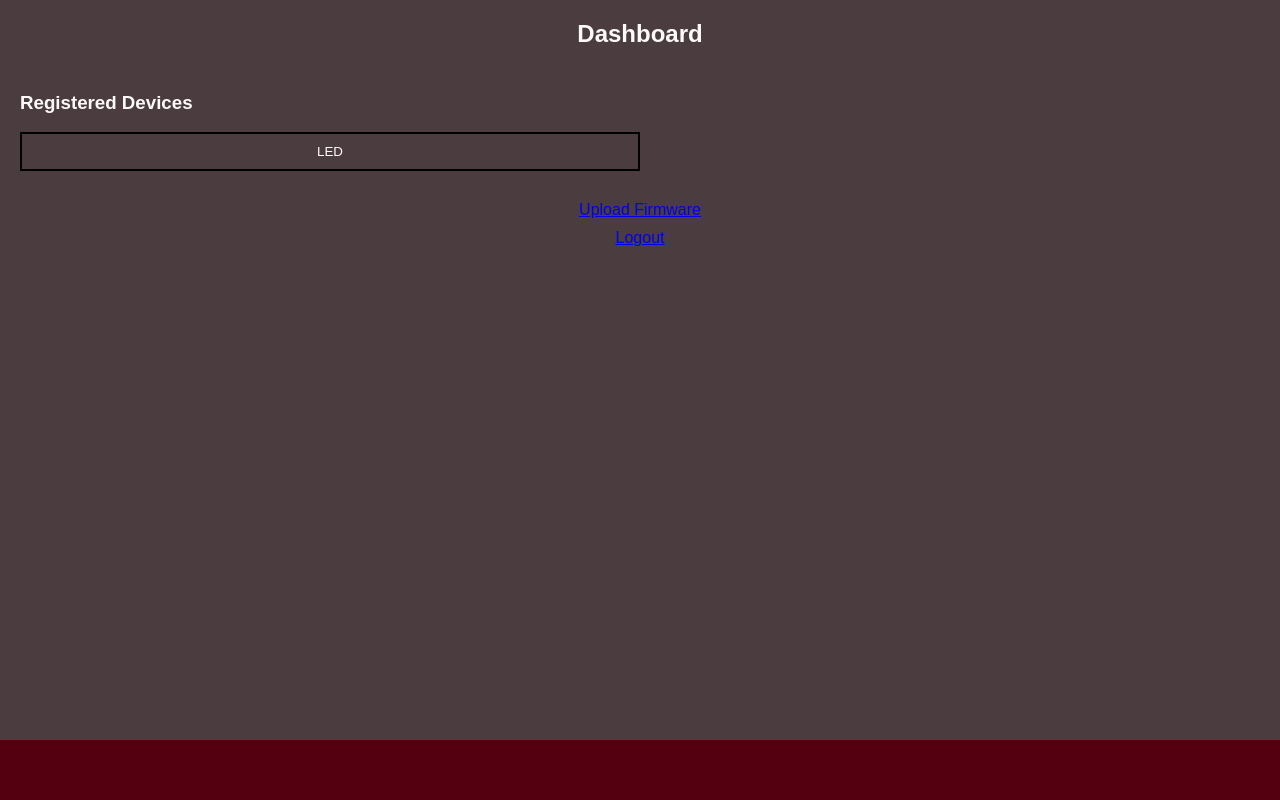
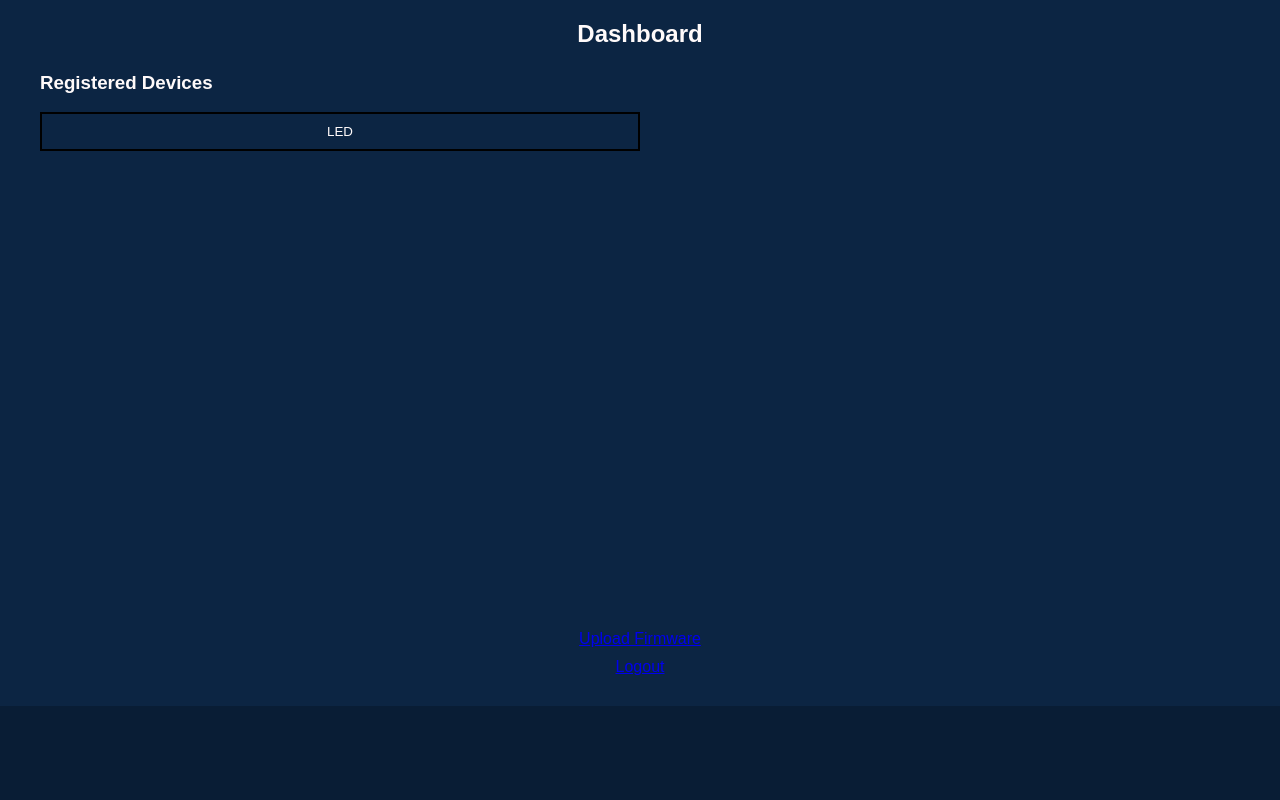
Before and after one commit to repvi/RetePulse, a Flask app: page /dashboard in a window 1280 px wide. Run offline with Flask 3, Linux system fonts and the light colour scheme; the visitor is signed in with stand-in values (Sample User, id 1); some libraries are stand-ins or nearby versions.

Commit message:
Adding frontend features plus docomentation

```diff
--- a/app.py
+++ b/app.py
@@ -87,4 +87,6 @@ def upload_file():
 
 if __name__ == '__main__':
     # Start the Flask app using custom run_flask function
-    run_flask(host='0.0.0.0', port=5000, debug=True)
+    status = run_flask(host='0.0.0.0', port=5000, debug=True)
+    if (status != True):
+        print("Failed to start Flask application.")
--- a/static/css/dashboard.css
+++ b/static/css/dashboard.css
@@ -1,38 +1,82 @@
-body {
+:root {
+    --main-color: #091d35;
+}
+
+html, body {
+    margin: 0;
+    padding: 0;
+    height: 100%;
+    overflow: hidden;
     font-family: Arial, sans-serif;
-    background-color: #550010;
+    background-color: var(--main-color);
+    display: flex;
+    flex-direction: column;
 }
 
 h2 {
     text-align: center;
 }
 
-.container {
-    position: fixed;
+header {
+    left: 0;
     top: 0;
-    left: 0;
-    width: 100vw;
-    height: 90%;
-    margin-bottom: 100px;
-    padding-bottom: 20px;
-    background-color: #4a3c3f;
     color: snow;
     display: flex;
     flex-direction: column;
 }
 
-.card {
-    min-height: 600px;
-    margin: 1.5%;
-    padding: 20px;
-    background-color: #720137;
+main {
+    --container-background: #0c2543;
+    top: 0;
+    left: 0;
+    width: 100vw;
+    min-height: 650px;
+    padding-bottom: 20px;
+    background-color: var(--container-background);
     color: snow;
-    box-shadow: 0 0 10px rgba(0, 0, 0, 0.1);
-    border-radius: 10px;
+    display: flex;
+    flex-direction: column;
+    overflow-x: hidden;
+}
+
+footer {
+    height: 80px;      /* Fixed height */
+    width: 100%;
+    padding: 10px;
+    background-color: var(--container-background);
+    display: flex;
+    flex-direction: column;
+    justify-content: center;
+    align-items: center;
+    margin-top: auto;    /* Key change: pushes footer to bottom */
+}
+
+.sub-header {
+    left: 0;
+    top: 0;
+    display: flex;
+    flex-direction: column;
+    margin-top: 20px;
+}
+
+.container {
+    --container-background: #0c2543;
+    top: 0;
+    left: 0;
+    width: 100vw;
+    height: auto;
+    min-height: calc(100vh - 200px); /* Subtract footer height */
+    padding-bottom: 20px;
+    background-color: var(--container-background);
+    color: snow;
+    display: flex;
+    flex-direction: column;
+    overflow-x: hidden;
 }
 
 .device-display-box {
-    width: 300px;
+    width: 400px;
+    height: 60px;
     font: Ariel;
     background: #f0f0f0;
     margin: 10px auto;
@@ -41,6 +85,11 @@ h2 {
     color: #333;
     text-align: left;
     box-shadow: 0 2px 6px rgba(0, 0, 0, 0.1);
+    transition: transform 0.2s;
+}
+
+.device-display-box:hover {
+    transform: scale(1.05);
 }
 
 .toggle-button {
@@ -72,11 +121,15 @@ h2 {
 }
 
 .circle {
+    --circle-margin: 10px;
     width: 150px;
     height: 150px;
-    background-color: rgba(0, 0, 0, 0.5);
+    background: radial-gradient(circle, var(--container-background) 60px, rgba(0,0,0,0.5) 61px 100%);
     border-radius: 50%;
     position: relative;
+    margin-left: var(--circle-margin);
+    margin-right: var(--circle-margin);
+    cursor: default;
 }
 
 .circle::after {
@@ -87,8 +140,11 @@ h2 {
     transform: translate(-50%, -50%);
     width: 90%;
     height: 90%;
-    background-color: #550010;
+    background-color: var(--container-background);
+    border-radius: inherit; /* Match parent border-radius */
+    pointer-events: none;
     border-radius: 50%;
+    z-index: 0; /* Keep overlay below content */
 }
 
 .progress {
@@ -98,5 +154,43 @@ h2 {
     transform: translate(-50%, -50%);
     font-size: 24px;
     font-weight: bold;
-    color: #ffffff;
+    color: #fff;
 }
+
+.inner-main-card {
+    --inner-main-card-padding-value: 40px;
+    width: 100%;
+    padding-left: var(--inner-main-card-padding-value);
+    padding-right: var(--inner-main-card-padding-value);
+    padding-bottom: var(--inner-main-card-padding-value);
+    box-sizing: border-box;
+}
+
+.device-display {
+    --device-display-border: 5px;
+    --device-display-border-color: blue;
+    padding: 20px;
+    display: flex;
+    align-self: flex;
+    width: calc(100% - var(--inner-main-card-padding-value));
+    border: var(--device-display-border) solid var(--device-display-border-color);
+}
+
+.device-configuration-box {
+    display: flex;
+    justify-content: flex-end;
+    width: 100%;  /* or specific width */
+}
+
+.device-sensor-area,
+.device-control-area {
+    display: flex;
+    justify-content: center;
+}
+
+/* For dynamically inserted elements */
+.device-sensor-area > *,
+.device-control-area > * {
+    /* prevent children from stretching */
+    width: auto;
+}
--- a/templates/dashboard.html
+++ b/templates/dashboard.html
@@ -6,26 +6,40 @@
     <link rel="stylesheet" href="{{ url_for('static', filename='css/dashboard.css') }}">
 </head>
 <body>
+    <header>
+
+    </header>
+
+    <main>
         <div class="container">
             <h2 style="display: inline-block; margin-bottom: 5px;">Dashboard</h2>
-        <div class="inner-main-card" style="width: 100%; padding: 20px; box-sizing: border-box; ">
+            <div class="inner-main-card">
                 <h3 style="text-align: left;">Registered Devices</h3>
                 <div id="device-display-area" style="display: flex; flex-direction: column; align-items: flex-start;"></div>
                 <button class="toggle-button off" id="toggle-button">LED</button>
             </div>
+        </div>
 
-        <div>
+        <div class="bottom-container">
             <div class="upload" style="margin: 10px; text-align: center;">
                 <a href="{{ url_for('upload_file') }}">Upload Firmware</a>
             </div>
-            <div class="lodgout" style="margin: 10px; text-align: center;">
+            <div class="logout" style="margin: 10px; text-align: center;">
                 <a href="/logout" style="text-align: center;">Logout</a>
             </div>
         </div>
+    </main>
+
+    <!--
+    <footer>
+        <div class="footer-content" style="text-align: center;">
+            <p>&copy; 2024 Revint. All rights reserved.</p>
         </div>
+    </footer>
+    -->
 
     <template id="device-display-box-template">
-        <div class = "device-display" style="display: flex; align-self: flex;"> <!-- This is the template for each device display box -->
+        <div class="device-display"> <!-- This is the template for each device display box -->
             <div class="device-display-box">
                 <div class="device-main-info" style="display: flex; justify-content: space-between;">
                     <span class="device-serial-name" style="font-size: 125%;">esp123</span>
@@ -40,7 +54,11 @@
                     </div>
                 </div>
             </div>
+
+            <div class="device-configuration-box">
+                <div class="device-sensor-area"></div>
                 <div class="device-control-area"></div> <!-- leave this section empty -->
+            </div>
         </div>
     </template>
 
--- a/templates/login.html
+++ b/templates/login.html
@@ -45,7 +45,7 @@
         }
 
         input[type="submit"]:hover {
-            background-color: #0056b3;
+            background-color: #55022a;
         }
     </style>
 </head>
```
Also changed, not shown: static/js/dashboard.js (+74 -12 lines). Lines whose indentation alone changed are shown as unchanged.
